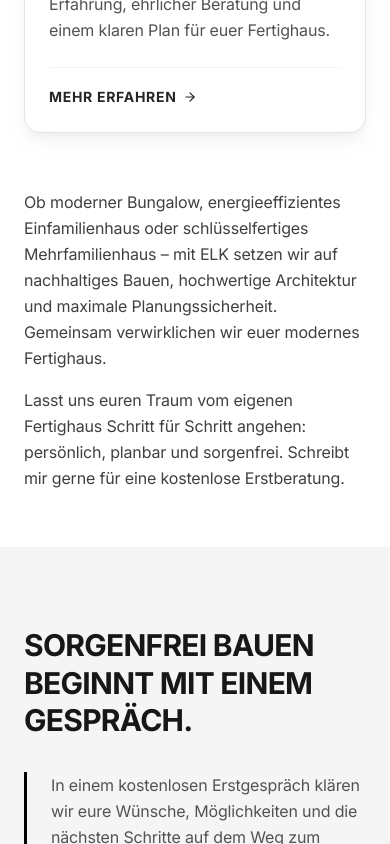
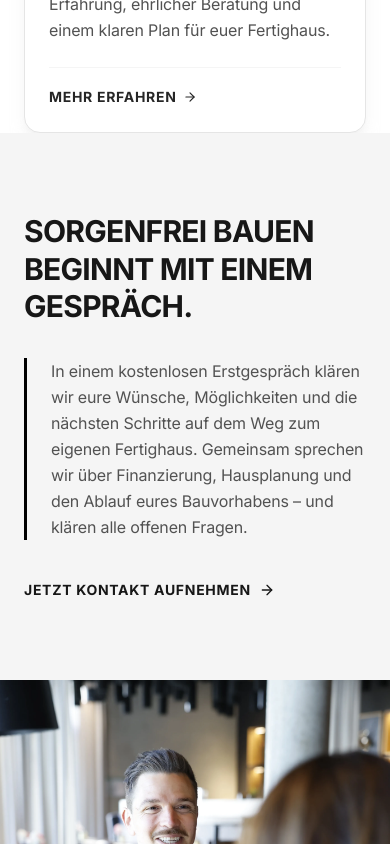
Before and after one commit to dieKrake/michael-wiggenhauser-website, a Next.js app: page / in a window 390 px wide. Shown: the part 1720-2564 px from the top of the page. Built offline with nearby package versions, Linux system fonts and the light colour scheme.

Commit message:
wrap intro-text and willkommens-text sections in flex-col-reverse container to reverse their order on mobile/tablet while maintaining normal order on desktop (lg+ breakpoints)

```diff
--- a/src/app/page.tsx
+++ b/src/app/page.tsx
@@ -159,6 +159,8 @@ export default function Startseite() {
         </div>
       </section>
 
+      {/* Wrapper to swap order on mobile/tablet but keep normal order on desktop (lg) */}
+      <div className="flex flex-col-reverse lg:block">
         {/* Intro-Text */}
         <section className="px-6 py-14 lg:py-28">
           <div className="mx-auto max-w-7xl">
@@ -171,8 +173,8 @@ export default function Startseite() {
             </p>
             <p className="mx-auto mt-4 max-w-5xl text-base leading-relaxed text-neutral-700 lg:text-center lg:text-lg">
               Lasst uns euren Traum vom eigenen Fertighaus Schritt für Schritt
-            angehen: persönlich, planbar und sorgenfrei. Schreibt mir gerne für
-            eine kostenlose Erstberatung.
+              angehen: persönlich, planbar und sorgenfrei. Schreibt mir gerne
+              für eine kostenlose Erstberatung.
             </p>
           </div>
         </section>
@@ -188,10 +190,10 @@ export default function Startseite() {
               <div className="mt-8 border-l-[3px] border-black pl-6">
                 <p className="text-base leading-relaxed text-neutral-600">
                   In einem kostenlosen Erstgespräch klären wir eure Wünsche,
-                Möglichkeiten und die nächsten Schritte auf dem Weg zum eigenen
-                Fertighaus. Gemeinsam sprechen wir über Finanzierung,
-                Hausplanung und den Ablauf eures Bauvorhabens – und klären alle
-                offenen Fragen.
+                  Möglichkeiten und die nächsten Schritte auf dem Weg zum
+                  eigenen Fertighaus. Gemeinsam sprechen wir über Finanzierung,
+                  Hausplanung und den Ablauf eures Bauvorhabens – und klären
+                  alle offenen Fragen.
                 </p>
               </div>
               <a
@@ -218,6 +220,7 @@ export default function Startseite() {
             </div>
           </div>
         </section>
+      </div>
 
       {/* Leistungen als elegante Liste */}
       <section className="py-24 lg:py-32">
```
Lines whose indentation alone changed are shown as unchanged.
